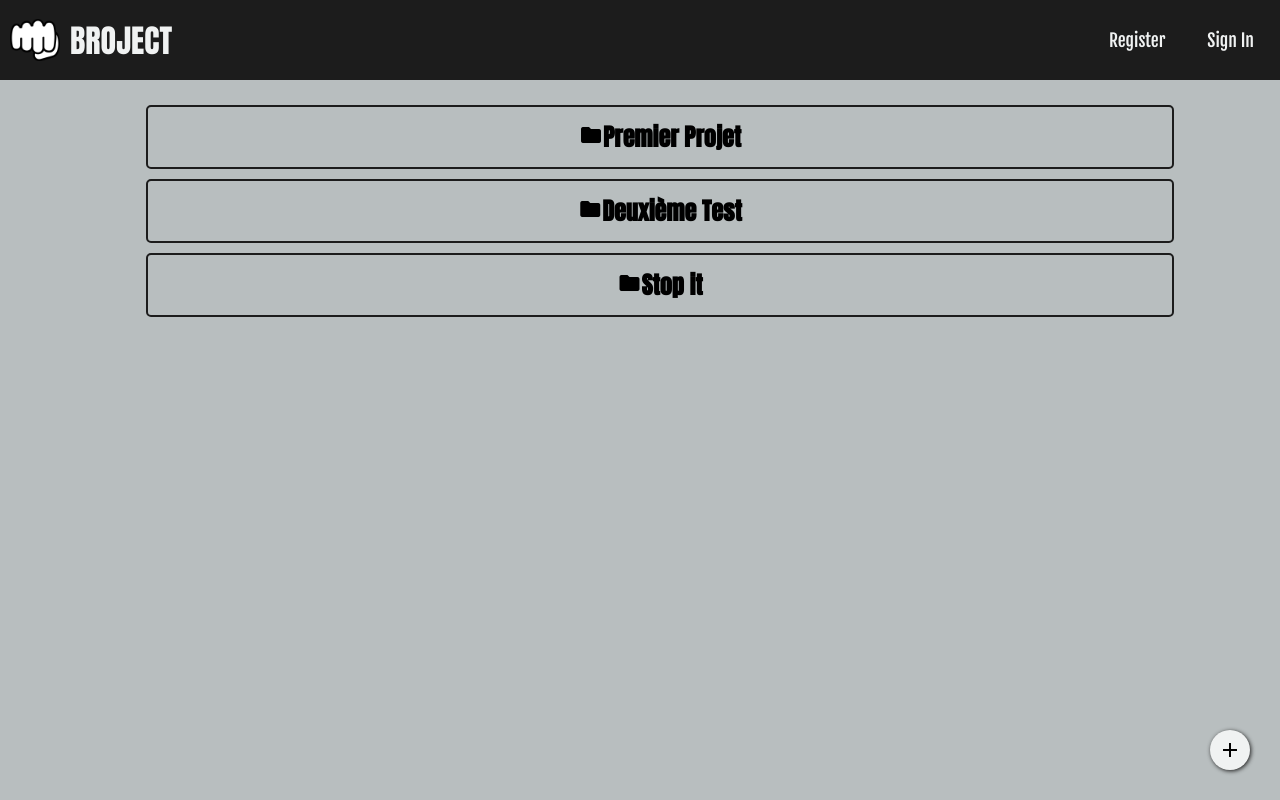
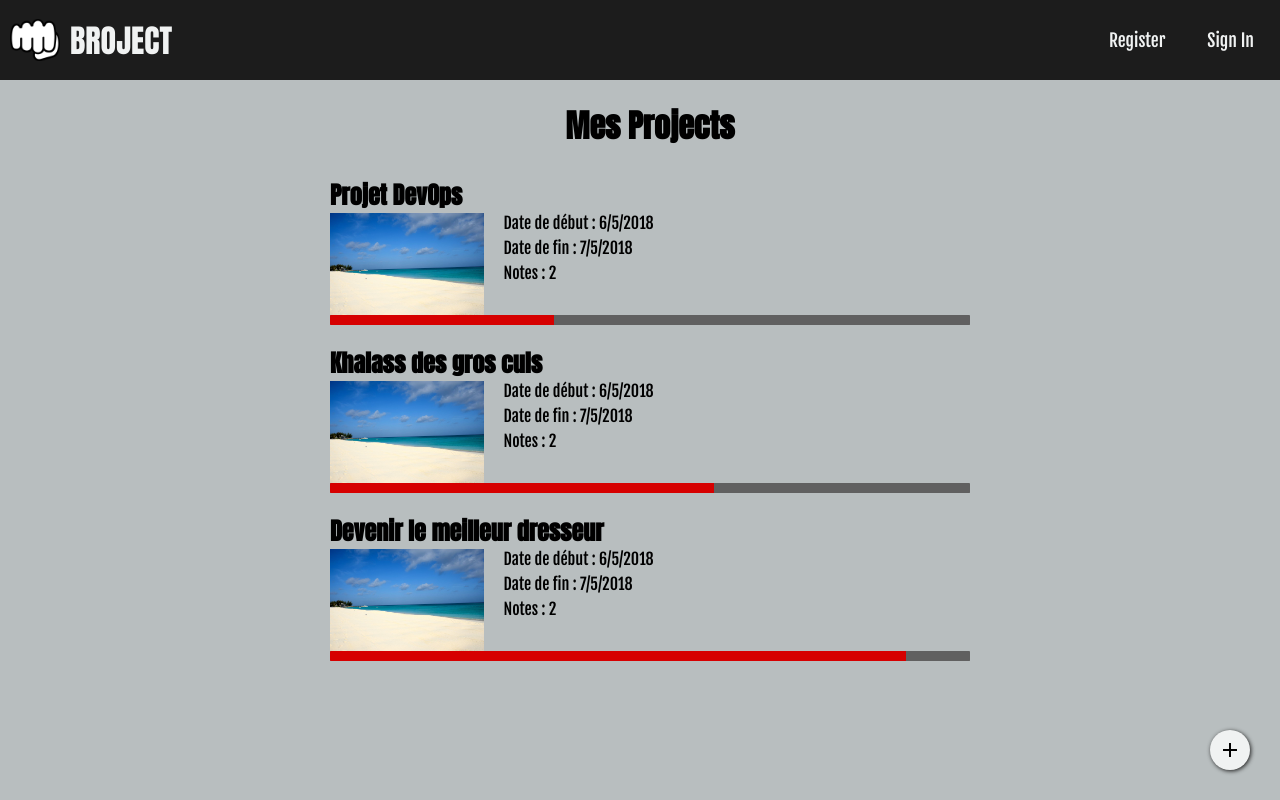
Before and after one commit to AlexandreMoray/Broject-front, an Angular app: page /projects in a window 1280 px wide. Built offline with nearby package versions, Linux system fonts and the light colour scheme.

Commit message:
Modified projects-list-components to become the My Projects view

```diff
--- a/src/app/components/projects-list/projects-list.component.html
+++ b/src/app/components/projects-list/projects-list.component.html
@@ -1,11 +1,24 @@
 <div class="projects-list-container">
+
+  <h1>Mes Projects</h1>
+
   <div class="list">
     <div *ngFor="let p of projects" class="project-card">
-      <div class="icon">
-        <mat-icon>folder</mat-icon>
+      <h2> {{p.name}}</h2>
+      <div class="projectInformation">
+        <div class="projectLogo">
+          <img src="../../../assets/images/plage.JPG" class="projectImage">
+        </div>
+
+        <ul>
+          <li>Date de début : {{p.startingDate.toLocaleDateString()}}</li>
+          <li>Date de fin : {{p.endingDate.toLocaleDateString()}}</li>
+          <li>Notes : {{p.feed.length}}</li>
+        </ul>
       </div>
-      <div class="info">
-        <h2>{{p.name}}</h2>
+
+      <div class="projectProgress">
+        <mat-progress-bar mode="determinate" [value]="p.progress" (click)="onProgressClicked()" ></mat-progress-bar>
       </div>
     </div>
   </div>
--- a/src/app/components/projects-list/projects-list.component.scss
+++ b/src/app/components/projects-list/projects-list.component.scss
@@ -1,37 +1,72 @@
 @import "../../../assets/style/colors.scss";
+
+$titleMargin: 20px;
+$marginBetweenProjects: 30px;
 
 .projects-list-container {
   width: 100%;
   height: 100%;
-  overflow: hidden;
+  display: flex;
+  flex-direction: column;
+  align-items: center;
+  overflow-x: hidden;
+}
+
+h1 {
+  margin-left: $titleMargin;
 }
 
 .list {
   width: 100%;
   height: 100%;
-  padding: 20px;
+  margin-left: $titleMargin;
   display: flex;
   flex-direction: column;
-  justify-content: flex-start;
   align-items: center;
 
   .project-card {
-    width: 80vw;
-    height: 60px;
+    width: 50vw;
+    height: 10vw;
+    padding: 5px;
     cursor: pointer;
-    margin: 5px;
+    margin-bottom: $marginBetweenProjects;
     display: flex;
-    flex-direction: row;
-    justify-content: center;
-    align-items: center;
-    border: 2px solid $BLACK_PRIMARY;
-    border-radius: 5px;
+    flex-direction: column;
+    /*border: 2px solid $BLACK_PRIMARY;
+    border-radius: 5px;*/
 
-    .icon {
+    .projectInformation {
+      width: 100%;
+      height: 80%;
+      display: flex;
+      margin: 0;
+      padding: 0;
 
+      .projectLogo {
+        max-width: 25%;
+        height: 100%;
+      }
+      .projectImage {
+        width: 100%;
+        height: 100%;
+      }
+    }
+
+    ul {
+      width: 50%;
+      margin: 0px 0px 0px 20px;
+      padding: 0;
+      list-style: none;
+
+      li {
+        margin-bottom: 5px;
+      }
+    }
+    h2 {
+      padding: 0;
+      margin: 0;
     }
   }
-
 }
 
 .add-button {
@@ -47,5 +82,13 @@
   justify-content: center;
   align-items: center;
   box-shadow: 1px 1px 4px $BLACK_PRIMARY;
+}
 
+mat-progress-bar {
+  height: 10px;
+  border-radius: 1px;
+
+  ::ng-deep .mat-progress-bar-fill::after {
+    background-color: $RED;
+  }
 }
--- a/src/app/components/projects-list/projects-list.component.ts
+++ b/src/app/components/projects-list/projects-list.component.ts
@@ -1,6 +1,7 @@
 import { Component, OnInit } from '@angular/core';
-import {Project} from "../../models/Project";
-import {User} from "../../models/User";
+import {Project} from '../../models/Project';
+import {User} from '../../models/User';
+import {Note} from '../../models/Note';
 
 @Component({
   selector: 'app-projects-list',
@@ -9,16 +10,30 @@ import {User} from "../../models/User";
 })
 export class ProjectsListComponent implements OnInit {
 
-  public projects : Array<Project> = [];
+  public projects: Array<Project> = [];
+  public users: Array<User> = [];
+  public notes: Array<Note> = [];
+  public progress: 35;
 
   constructor() {
   }
 
   ngOnInit() {
-    let user = new User("Mike");
-    this.projects.push(new Project("Premier Projet", user));
-    this.projects.push(new Project("Deuxième Test", user));
-    this.projects.push(new Project("Stop it", user));
+    const user1 = new User('Mike');
+    const user2 = new User('Max');
+    this.users.push(user1, user2);
+    const note1 = new Note(user1, 'message number 1');
+    const note2 = new Note(user2, 'message 2');
+    this.notes.push(note1, note2);
+    const date: Date = new Date(2018, 0O5, 0O5, 17, 23, 42, 11);
+    const date2: Date = new Date(2018, 0O6, 0O5, 17, 23, 42, 11);
+    this.projects.push(new Project('Projet DevOps', 35, date , date2, false, user1, this.users, this.notes));
+    this.projects.push(new Project('Khalass des gros culs', 60, date, date2, false, user2, this.users, this.notes));
+    this.projects.push(new Project('Devenir le meilleur dresseur', 90, date, date2, false, user1, this.users, this.notes));
+    console.log(this.projects);
   }
 
+  onProgressClicked() {
+    this.projects[0].progress = 80;
+  }
 }
--- a/src/app/models/Note.ts
+++ b/src/app/models/Note.ts
@@ -8,8 +8,8 @@ export class Note {
   public priority : number = 0;
   public comment : String = "";
 
-  constructor(creator: User,
-              title : String) {
+  // tslint:disable-next-line:ban-types
+  constructor(creator: User, title: String) {
     this.title = title;
     this.owner = creator;
     this.comment = "Bla bla bla y'a les cookies dans le sac !";
--- a/src/app/models/Project.ts
+++ b/src/app/models/Project.ts
@@ -1,56 +1,64 @@
-import {User} from "./User";
-import {Note} from "./Note";
+import {User} from './User';
+import {Note} from './Note';
 
 export class Project {
   /*
   id key
    */
-  public id : number = null;
+  public id: number = null;
 
   /*
   Name of the project
    */
-  public name : String = "";
+  // tslint:disable-next-line:ban-types
+  public name: String = '';
 
   /*
   Progress on 100
    */
-  public progress : number = 0;
+  public progress = 0;
 
   /*
   Starting date
    */
-  public startingDate : Date = new Date();
+  public startingDate: Date = new Date();
 
   /*
   Ending date (if any)
    */
-  public endingDate : Date = null;
+  public endingDate: Date = null;
 
   /*
   Boolean : true = active, false = archived
    */
-  public active : boolean = true;
+  public active = true;
 
   /*
   Owner of the project
    */
-  public owner : User = null;
+  public owner: User = null;
 
   /*
   List of members owning the project
    */
-  public members : Array<User> = [];
+  public members: Array<User> = [];
 
   /*
   Comments on the project
    */
-  public feed : Array<Note> = [];
+  public feed: Array<Note> = [];
 
-  constructor(name : String,
-              creator : User) {
+  // tslint:disable-next-line:ban-types
+
+
+  constructor(name: string, progress: number, startingDate: Date, endingDate: Date, active: boolean, owner: User, members: Array<User>, feed: Array<Note>) {
     this.name = name;
-    this.owner = creator;
+    this.progress = progress;
+    this.startingDate = startingDate;
+    this.endingDate = endingDate;
+    this.active = active;
+    this.owner = owner;
+    this.members = members;
+    this.feed = feed;
   }
-
 }
--- a/tsconfig.json
+++ b/tsconfig.json
@@ -1,6 +1,11 @@
 {
   "compileOnSave": false,
   "compilerOptions": {
+    "paths": {
+      "*": [
+        "types/*"
+      ]
+    },
     "baseUrl": "./",
     "outDir": "./dist/out-tsc",
     "sourceMap": true,
```
Also changed, not shown: src/app/app-routing.module.ts (+5 -5 lines), src/app/app.module.ts (+11 -11 lines), src/assets/images/plage.JPG (added), 1 other file (tests, documents, lock files or other folders).
